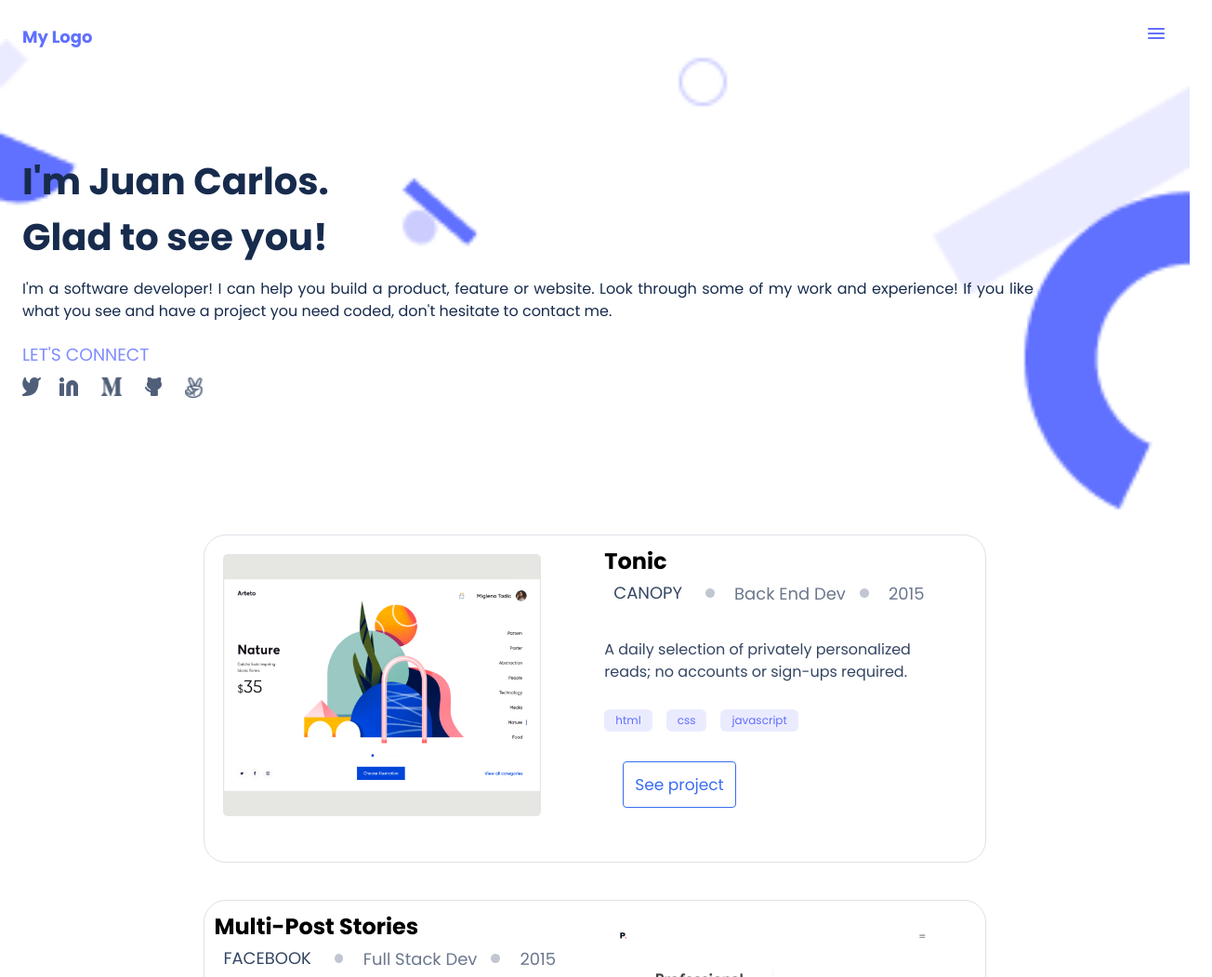
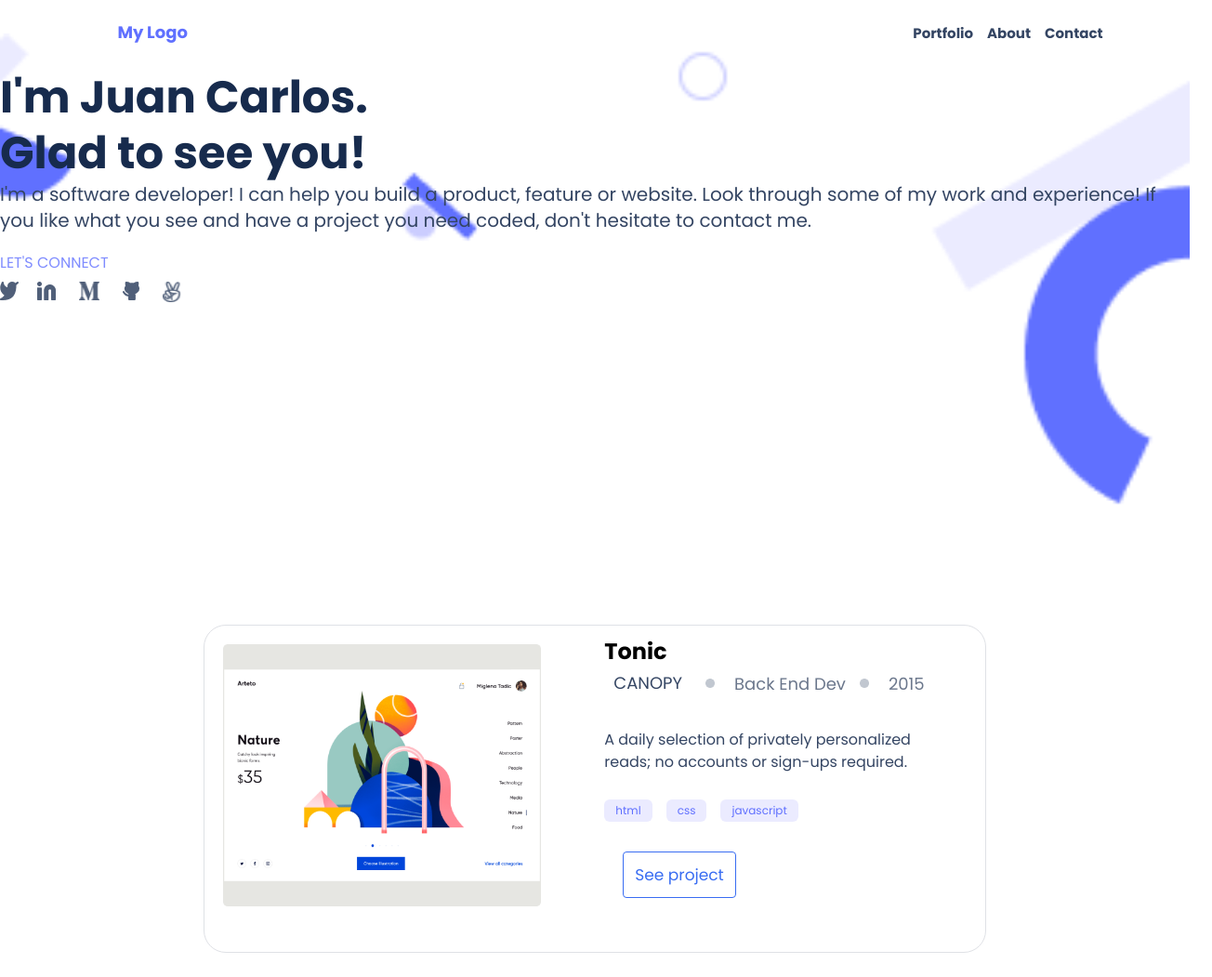
Before and after one commit to jcmunav63/mv_portfolio2, a plain HTML site: page index.html in a window 1280 px wide. Shown: the top 1051 px of the page at 93% size, 1304 px wide, since content can reach past the window. Drawn offline with Linux system fonts and the light colour scheme.

Commit message:
Edit index and css files to adapt toolbar & heading sections for desktop version.

```diff
--- a/css/styles.css
+++ b/css/styles.css
@@ -660,22 +660,50 @@
   }
 
   .container-2 {
-    font-family: Poppins, sans-serif;
-    margin-top: 24px;
-    margin-left: 0;
-    margin-right: 48px;
+    display: none;
+  }
+
+  .toolbar {
+    padding-top: 16px;
+    position: fixed;
+    background-color: #fff;
+  }
+
+  .nav-menu {
     display: flex;
     align-items: center;
+    padding-top: 10px;
+  }
+
+  .nav-menu-text {
+    font-size: 15px;
+    font-weight: bold;
+    line-height: 20px;
+    color: #344563;
+  }
+
+  .container-5 {
+    margin: 0 auto 0 auto;
+    padding: 0% 8% 0% 8%;
+    display: flex;
     justify-content: space-between;
+  }
+
+  .logo-txt {
+    color: #6070ff;
+    font-weight: bold;
+    font-size: 18px;
+    height: 24px;
+    padding-top: 5px;
   }
 
   /* Section Headline */
   .headline {
-    margin: 20px, 0, 20px, 0;
+    padding: 150px, 18%, 0px, 18%;
     color: #172b4d;
-    width: 100%;
     display: flex;
     flex-direction: column;
+    align-items: start;
   }
 
   .rotate {
@@ -695,16 +723,12 @@
     }
   }
 
-  .logo-txt {
-    color: #6070ff;
-    font-weight: bold;
-    font-size: 18px;
-  }
-
   .name {
-    width: 85%;
-    margin-top: 20px;
-    margin-left: 24px;
+    color: #172b4d;
+    padding-top: 75px;
+    font-size: 48px;
+    line-height: 60px;
+    font-weight: 700;
   }
 
   #delay {
@@ -719,25 +743,25 @@
   }
 
   .desc {
-    margin-top: 14px;
-    margin-left: 24px;
+    font-size: 20px;
     font-weight: 400;
-    width: 85%;
-    line-height: 1.5;
-    text-align: justify;
+    color: #344563;
+    line-height: 28px;
+    padding-bottom: 20px;
   }
 
   .connect {
-    margin-top: 20px;
-    margin-bottom: 10px;
-    margin-left: 24px;
+    width: 200px;
+    margin-bottom: 8px;
     color: #7f8cff;
-    font-weight: 400;
+    font-size: 16px;
+    line-height: 24px;
+    font-weight: 500;
   }
 
   .container-3 {
-    margin-left: 24px;
     display: flex;
+    margin-bottom: 200px;
   }
 
   .linkedin,
@@ -930,24 +954,37 @@
 
   /* Section About Myself */
   .about_myself {
-    margin: 20px, 0, 20px, 0;
+    width: 80%;
+    margin-bottom: 120px;
     color: #172b4d;
     display: flex;
-    flex-direction: column;
+    padding: 0% 10% 0% 10%;
+  }
+
+  .first {
+    width: 40%;
+    padding-right: 15px;
   }
 
   .about {
-    width: 90%;
-    color: #172b4d;
+    width: 100%;
+    color: #091e42;
     font-size: 40px;
     font-weight: 700;
     line-height: 52px;
-    margin-left: 24px;
+  }
+
+  .desc4 {
+    width: 95%;
+    font-size: 16px;
+    line-height: 24px;
+    font-weight: 400;
+    color: #344563;
+    margin-bottom: 28px;
   }
 
   .container-4 {
     display: flex;
-    margin: 0 20px 20px 24px;
   }
 
   .my-resume {
@@ -961,9 +998,6 @@
     border: solid 1px #396df2;
     padding: 12px;
     border-radius: 4px;
-    margin-left: 5%;
-    margin-right: auto;
-    margin-bottom: 15px;
   }
 
   .my-resume:hover {
@@ -977,8 +1011,6 @@
     border: solid 1px #fff;
     padding: 12px;
     border-radius: 4px;
-    margin-left: 5%;
-    margin-right: auto;
   }
 
   .my-resume:active {
@@ -992,8 +1024,13 @@
     border: solid 1px #fff;
     padding: 12px;
     border-radius: 4px;
-    margin-left: 5%;
-    margin-right: auto;
+  }
+
+  .second {
+    width: 60%;
+    display: flex;
+    flex-direction: column;
+    padding-left: 15px;
   }
 
   .languages {
--- a/index.html
+++ b/index.html
@@ -16,19 +16,21 @@
   <body>
     <header class="toolbar">
       <div class="container-2">
-        <div class="logo">
-          <a href="#home"><p class="logo-txt poppins rotate">My Logo</p></a>
+        <div class="logo"><a href="#home"><p class="logo-txt rotate poppins">My Logo</p></a></div>
+        <nav class="menu"><div><img class="menu-im" alt="Menu" width="48px" height="48px" src="images/menu1.png"></div></nav>
+    </div>
+    <nav>
+        <div class="container-5">
+            <div class="logo"><a href="#home"><p class="logo-txt poppins">My Logo</p></a></div>
+            <div class="">
+                <ul class="nav-menu">
+                    <li><a class="poppins nav-menu-text" href="#portfolio">Portfolio</a></li>
+                    <li><a class="poppins nav-menu-text" href="#about-me">About</a></li>
+                    <li><a class="poppins nav-menu-text" href="#contact-form">Contact</a></li>
+                </ul>
+            </div>
         </div>
-        <nav class="menu">
-          <img
-            class="menu-im"
-            alt="Menu"
-            width="24px"
-            height="24px"
-            src="images/menu.svg"
-          />
-        </nav>
-      </div>
+    </nav>
     </header>
     <section class="headline poppins">
       <h1 id="delay" class="name">I'm Juan Carlos. <br />Glad to see you!</h1>
@@ -294,7 +296,7 @@
       <div class="grid-1b">
         <div class="rows">
             <div class="photo1">
-                <img class="work1b-img" alt="work 1" width="" height="" src="images/job3b.png">
+                <img class="work1b-img grow" alt="work 1" width="" height="" src="images/job3b.png">
             </div>
             <div class="work1b">
                 <h2 class="work-text1b poppins">Tonic</h2>
@@ -338,12 +340,12 @@
                 </nav>
             </div>
             <div class="photo2">
-                <img class="work1b-img" alt="work 2" width="" height="" src="images/job4b.png">
+                <img class="work1b-img grow" alt="work 2" width="" height="" src="images/job4b.png">
             </div>
         </div>
         <div class="rows">
             <div class="photo1">
-                <img class="work1b-img" alt="work 3" width="" height="" src="images/job1b.png">
+                <img class="work1b-img grow" alt="work 3" width="" height="" src="images/job1b.png">
             </div>
             <div class="work1b">
                 <h2 class="work-text1b poppins">Facebook 360</h2>
@@ -388,7 +390,7 @@
                 </nav>
             </div>
             <div class="photo2">
-                <img class="work1b-img" alt="work 4" width="" height="" src="images/job2b.png">
+                <img class="work1b-img grow" alt="work 4" width="" height="" src="images/job2b.png">
             </div>
         </div>
       </div>
```
